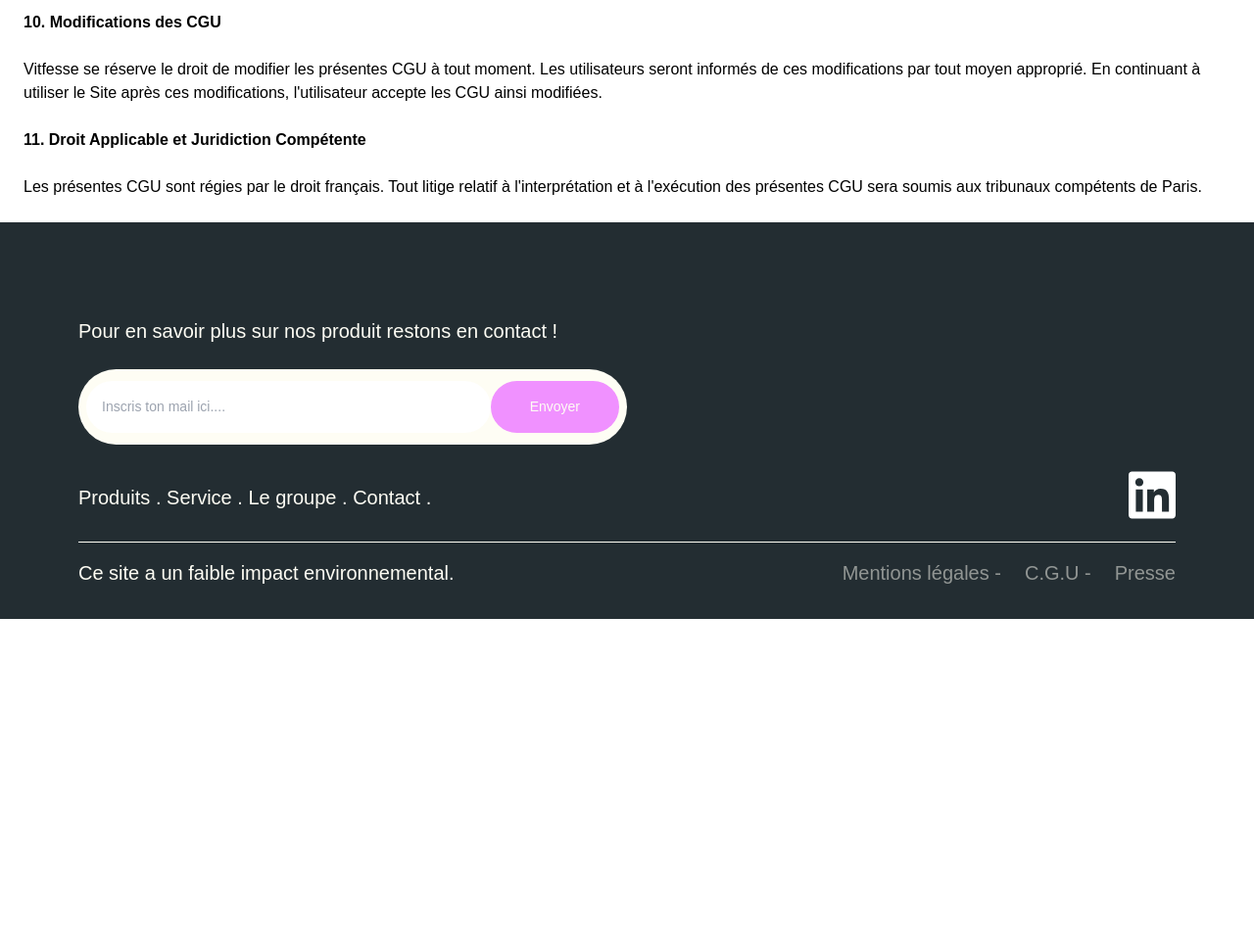
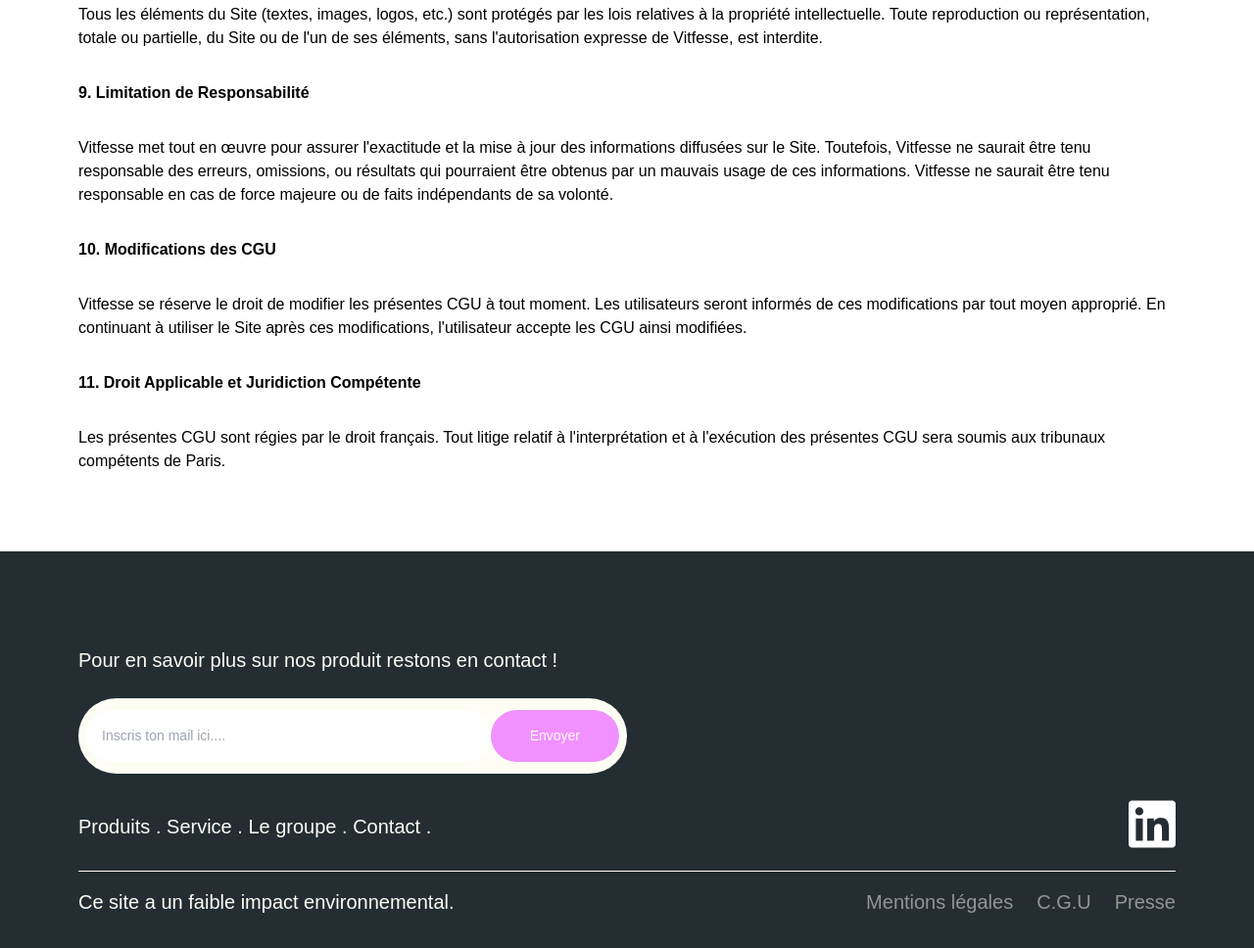
Before and after one commit to Arnaudb78/studio_miam_landing, a website: page cgu.html in a window 1280 px wide. Shown: the part 1322-2290 px from the top of the page at 98% size. Before the commit the page ends 1954 px from the top, so only its background shows below. Drawn offline with Linux system fonts and the light colour scheme.

Commit message:
DONE: add CGU and ML and create file app.js

```diff
--- a/cgu.html
+++ b/cgu.html
@@ -51,7 +51,7 @@
             </div>
         </nav>
     </header>
-    <main class="w-full p-6 flex flex-col gap-6">
+    <main class="w-full p-6 flex flex-col gap-6 lg:p-20 lg:gap-8">
         <h1 class="font-bold">Conditions Générales d'Utilisation (CGU)</h1>
 
 
@@ -153,9 +153,9 @@
         <div class="h-[0.5px] bg-secondary-200 mt-1 lg:mt-4"></div>
         <div class="flex justify-end mt-1 lg:flex lg:justify-between lg:mt-4">
             <p class="hidden lg:block">Ce site a un faible impact environnemental.</p>
-            <div class="lg:flex lg:gap-6">
-                <a href="/mentions.html" class="opacity-50 cursor-pointer">Mentions légales -</a>
-                <a href="/cgu.html" class="opacity-50 cursor-pointer">C.G.U -</a>
+            <div class=" flex gap-4 lg:flex lg:gap-6">
+                <a href="/mentions.html" class="opacity-50 cursor-pointer">Mentions légales</a>
+                <a href="/cgu.html" class="opacity-50 cursor-pointer">C.G.U</a>
                 <a class="opacity-50 cursor-pointer">Presse</a>
             </div>
         </div>
```
Also changed, not shown: index.html (+3 -3 lines), mentions.html (+4 -4 lines), dist/style.css.
